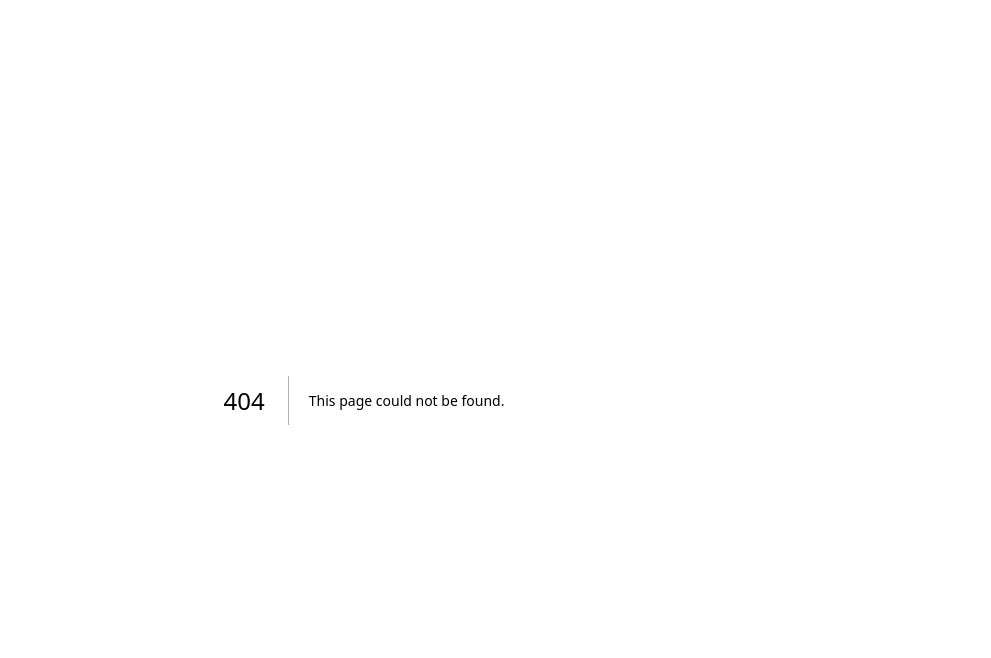
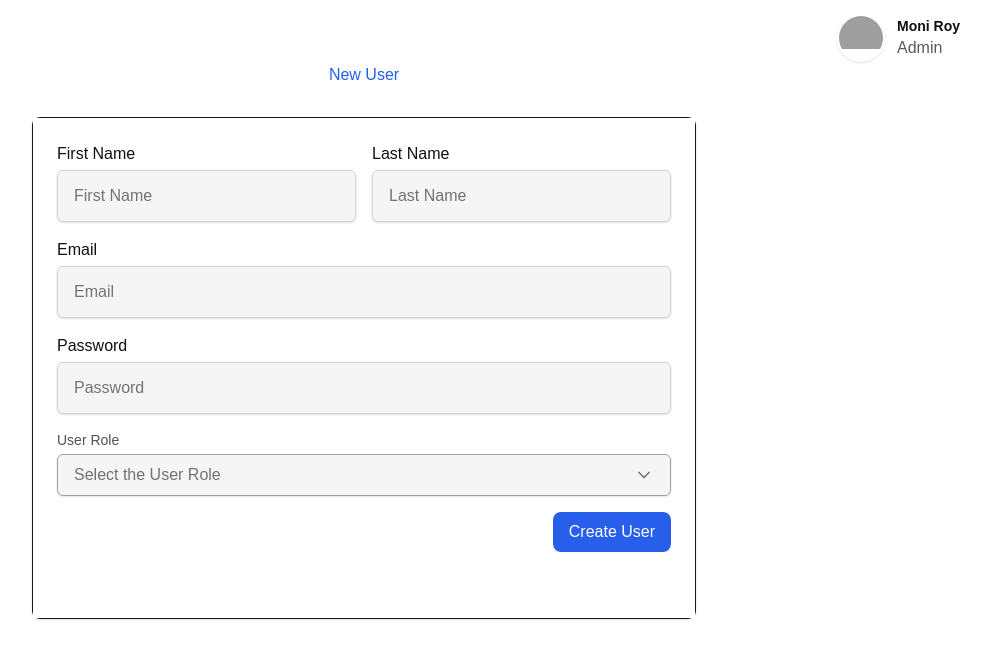
Before and after one commit to NeonCoders-UoM/web-app-frontend, a Next.js app in the folder admin-frontend/: page /user-managment/add-user in a window 1280 px wide. Before the commit this address had no page. Shown: the top 658 px of the page, without its empty margins (276-1267 px from the left). Built offline with nearby package versions, Linux system fonts and the light colour scheme; grey boxes are pictures that could not be loaded.

Commit message:
create add user page

```diff
--- /dev/null
+++ b/admin-frontend/src/app/user-managment/add-user/page.tsx
@@ -0,0 +1,66 @@
+"use client"
+
+import { useState, useEffect } from "react"
+import NewUserForm from "@/components/organism/registration-form/registration-form"
+import UserProfileCard from "@/components/molecules/user-card/user-card"
+import colors from "@/styles/colors"
+
+const AddUserPage = () => {
+  const [isClient, setIsClient] = useState(false)
+
+  // Only render the main content on the client side to avoid hydration mismatches
+  useEffect(() => {
+    setIsClient(true)
+  }, [])
+
+  // Server-side fallback
+  if (!isClient) {
+    return (
+      <div className="relative min-h-screen bg-white">
+        <div className="absolute top-0 right-0 mt-4 mr-4">
+          <div className="w-[151px] h-[44px] bg-neutral-100 animate-pulse rounded"></div>
+        </div>
+        <div className="flex flex-col items-center min-h-screen pt-16">
+          <h1 className="text-2xl font-bold mb-8 text-neutral-600">New User</h1>
+          <div className="w-[580px] h-[340px] bg-neutral-50 rounded-lg animate-pulse border border-primary-100"></div>
+        </div>
+      </div>
+    )
+  }
+
+  return (
+    <div className="relative min-h-screen bg-white">
+      {/* UserProfileCard at the top-right of the page */}
+      <div className="absolute top-0 right-0 mt-4 mr-4">
+        <UserProfileCard
+          pictureSrc="/images/profipic.jpg"
+          pictureAlt="Moni Roy"
+          name="Moni Roy"
+          role="admin"
+          onLogout={() => console.log("Logout clicked")}
+          onProfileClick={() => console.log("Profile clicked")}
+          onSettingsClick={() => console.log("Settings clicked")}
+        />
+      </div>
+
+      {/* Centered content with "New User" heading at the top */}
+      <div className="flex flex-col items-center min-h-screen pt-16">
+        <h1
+          className="text-2xl font-bold mb-8"
+          style={{
+            color: colors.primary[200],
+            fontSize: "var(--font-size-2xl)",
+            fontWeight: "var(--font-weight-medium)",
+          }}
+        >
+          New User
+        </h1>
+        <div className="border border-primary-100 rounded-lg shadow-sm">
+          <NewUserForm />
+        </div>
+      </div>
+    </div>
+  )
+}
+
+export default AddUserPage
--- a/admin-frontend/src/app/user-managment/page.tsx
+++ b/admin-frontend/src/app/user-managment/page.tsx
@@ -76,7 +76,7 @@ const UsersPage = () => {
   }
 
   const handleCreateUser = () => {
-    router.push("/users/create")
+    router.push("/user-managment/add-user")
   }
 
   // Render a minimal placeholder on the server, full content on the client
--- a/admin-frontend/src/components/organism/registration-form/registration-form.tsx
+++ b/admin-frontend/src/components/organism/registration-form/registration-form.tsx
@@ -42,16 +42,6 @@ export default function NewUserForm() {
         fontFamily: "var(--font-family-text)",
       }}
     >
-      <h1
-        className="mb-6"
-        style={{
-          color: colors.primary[200],
-          fontSize: "var(--font-size-lg)",
-          fontWeight: "var(--font-weight-medium)",
-        }}
-      >
-        New User
-      </h1>
 
       <form onSubmit={handleSubmit}>
         <div className="grid grid-cols-2 gap-4 mb-4">
@@ -141,7 +131,7 @@ export default function NewUserForm() {
           />
         </div>
 
-        <div className="mb-6">
+        <div className="mb-4">
           <Dropdown
             label="User Role"
             options={userRoleOptions}
```
